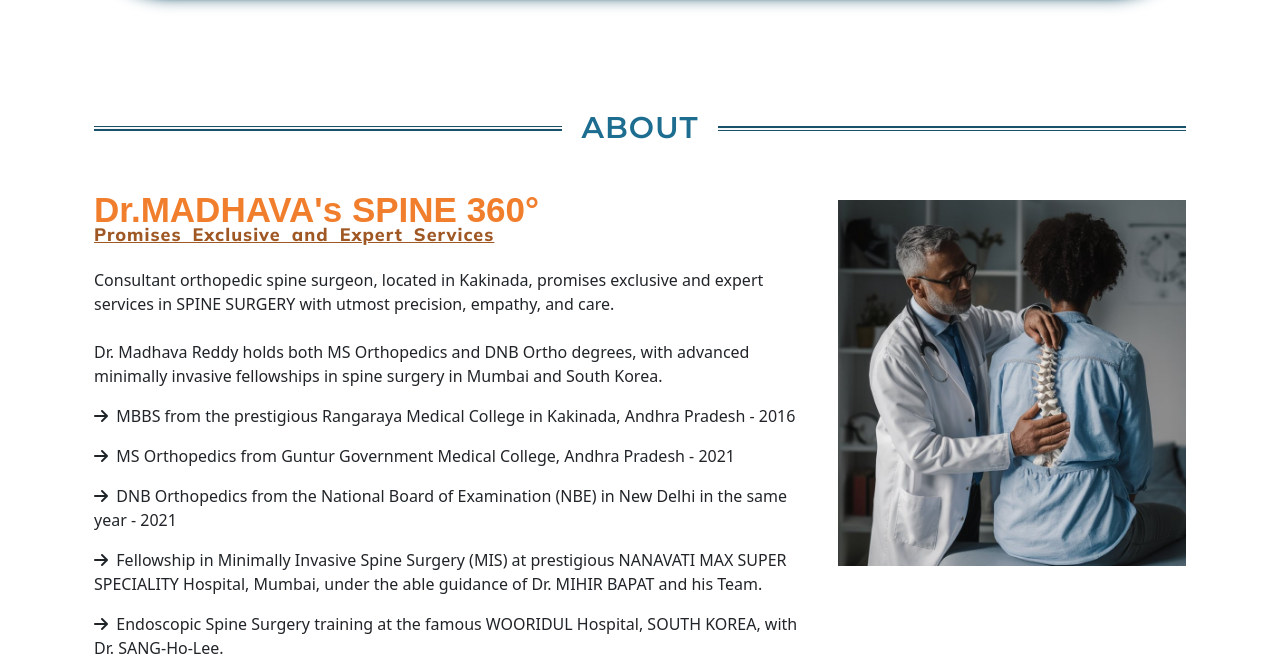
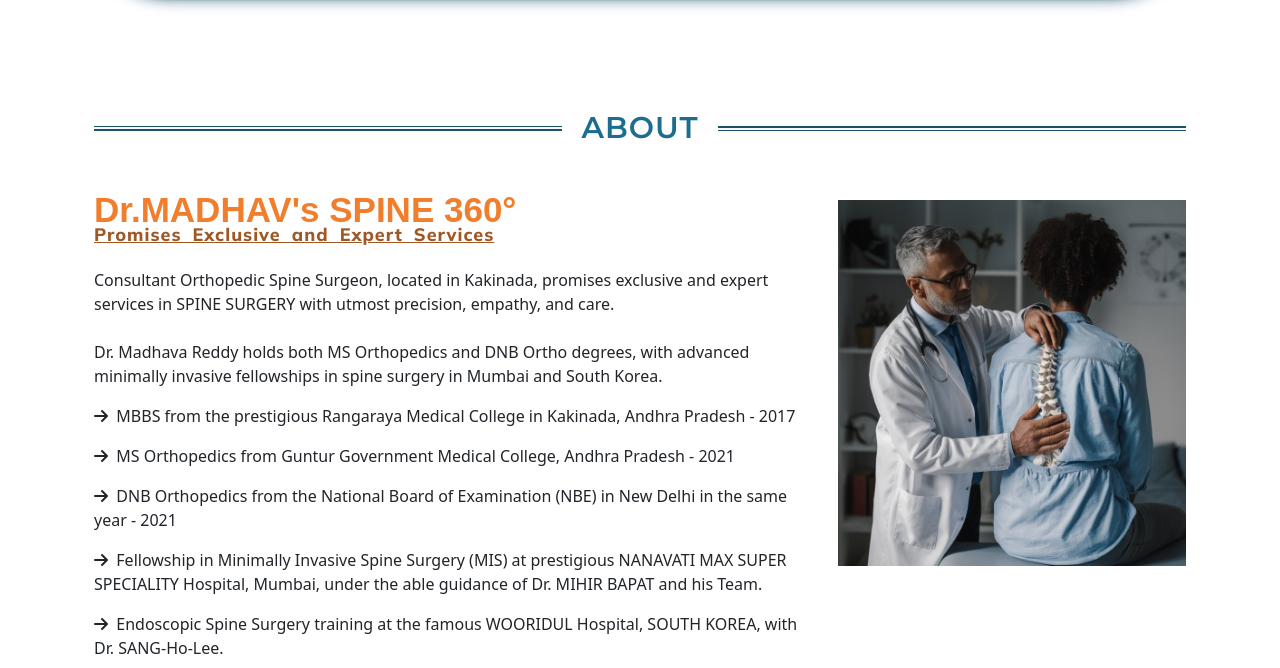
Before and after one commit to bhavi-creations/spine-clinic, a PHP site: page / in a window 1280 px wide. Shown: the part 984-1652 px from the top of the page. Run offline with PHP 8.4, Linux system fonts and the light colour scheme; data that the repository does not hold is empty; some web fonts are replaced.

Commit message:
small changes

```diff
--- a/index.php
+++ b/index.php
@@ -174,17 +174,17 @@
                     <div class="col-md-8 " data-aos="fade-left">
 
                         <h2 class="welcome_text_oncology mb-4">
-                            Dr.MADHAVA's SPINE 360° <br /><span class="about_degree360">Promises Exclusive and Expert
+                            Dr.MADHAV's SPINE 360° <br /><span class="about_degree360">Promises Exclusive and Expert
                                 Services</span>
                         </h2>
                         <p class=" ">
-                            Consultant orthopedic spine surgeon, located in Kakinada, promises exclusive and expert
+                            Consultant Orthopedic Spine Surgeon, located in Kakinada, promises exclusive and expert
                             services in SPINE SURGERY with utmost precision, empathy, and care. <br><br> Dr. Madhava
                             Reddy holds both MS Orthopedics and DNB Ortho degrees, with advanced minimally invasive
                             fellowships in spine surgery in Mumbai and South Korea.
                         </p>
                         <p class="about_degree"><i class="fa-solid fa-arrow-right"></i>&nbsp; MBBS from the prestigious
-                            Rangaraya Medical College in Kakinada, Andhra Pradesh - 2016</p>
+                            Rangaraya Medical College in Kakinada, Andhra Pradesh - 2017</p>
                         <p class="about_degree"><i class="fa-solid fa-arrow-right"></i>&nbsp; MS Orthopedics from Guntur
                             Government
                             Medical College, Andhra Pradesh - 2021</p>
@@ -323,12 +323,12 @@
                                     </div>
                                     <div class="col-md-7 d-flex align-items-center">
                                         <div class="">
-                                            <h5 class="card-title"><strong>Tubler</strong></h5>
+                                            <h5 class="card-title"><strong>Tubular</strong></h5>
                                             <p class="card-text">
                                                 Where we specialize in advanced Spine techniques Various Spine
                                                 Conditions for improved
                                                 patient
-                                                outcomes. Tublar surgery represents a state-of-the-art approach,
+                                                outcomes. tubular surgery represents a state-of-the-art approach,
                                                 offering
                                                 minimally invasive solutions for various orthopedic conditions.
                                             </p>
@@ -856,7 +856,7 @@
                         <div class="swiper-slide">
                             <div class="testimonial-item">
                                 <img src="assets/img/train/t2.jpeg" class="img-fluid galImg">
-                                <p class="trainName">LAMINEUTOMIES</p>
+                                <p class="trainName">Laminectomies</p>
                             </div>
                         </div>
                         <div class="swiper-slide">
@@ -983,10 +983,10 @@
                     </h3>
 
                     <?php
-          include './db.connection/db_connection.php';
-          // Fetch latest 3 blogs
-          $sql = "SELECT * FROM blog ORDER BY time DESC LIMIT 3";
-          $result = $conn->query($sql); ?>
+                    include './db.connection/db_connection.php';
+                    // Fetch latest 3 blogs
+                    $sql = "SELECT * FROM blog ORDER BY time DESC LIMIT 3";
+                    $result = $conn->query($sql); ?>
 
                     <?php while ($row = $result->fetch_assoc()) : ?>
                     <div class="col-12 col-md-4 px-5 py-2">
@@ -1283,10 +1283,10 @@
                             <div class="col-md-6 text-center">
                                 <h2 class="h_text_form">Dail On</h2>
                                 <p class="p_text_form">
-                                    <i class="fa-solid fa-phone"></i>+91 8179840439
+                                    <i class="fa-solid fa-phone"></i>+91 8374449769
                                 </p>
                                 <p class="p_text_form">
-                                    <i class="fa-solid fa-phone"></i>+91 8374449769
+                                    <i class="fa-solid fa-phone"></i>+91 8179840439
                                 </p>
                             </div>
 
@@ -1387,6 +1387,11 @@
                         <div class="swiper-slide">
                             <div class="testimonial-item">
                                 <img src="assets/img/gallery/gellary (5).png" class="img-fluid galImg">
+                            </div>
+                        </div>
+                        <div class="swiper-slide">
+                            <div class="testimonial-item">
+                                <img src="assets/img/gallery/gellary.jpeg" class="img-fluid galImg">
                             </div>
                         </div>
 
```
Also changed, not shown: assets/img/gallery/gellary.jpeg (added).
